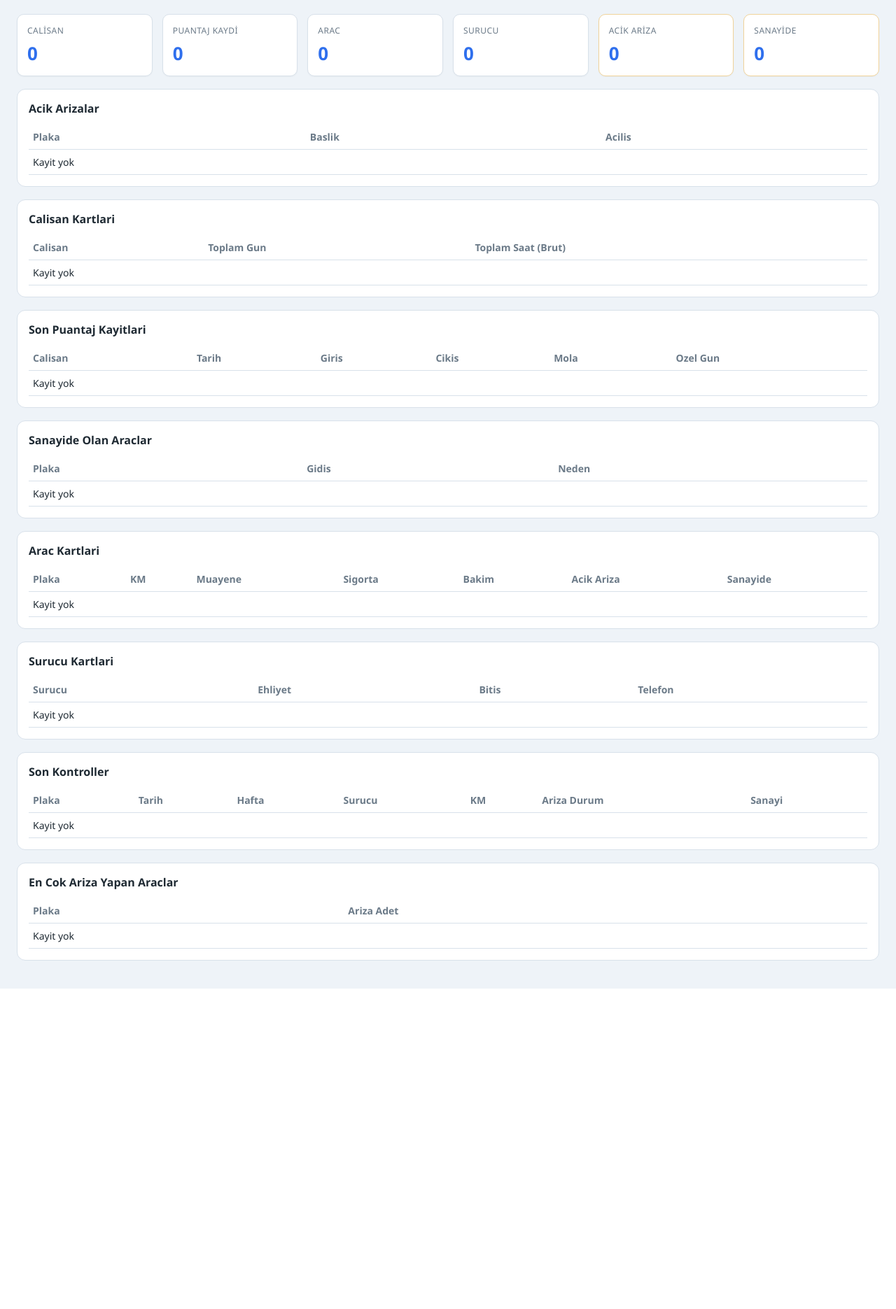
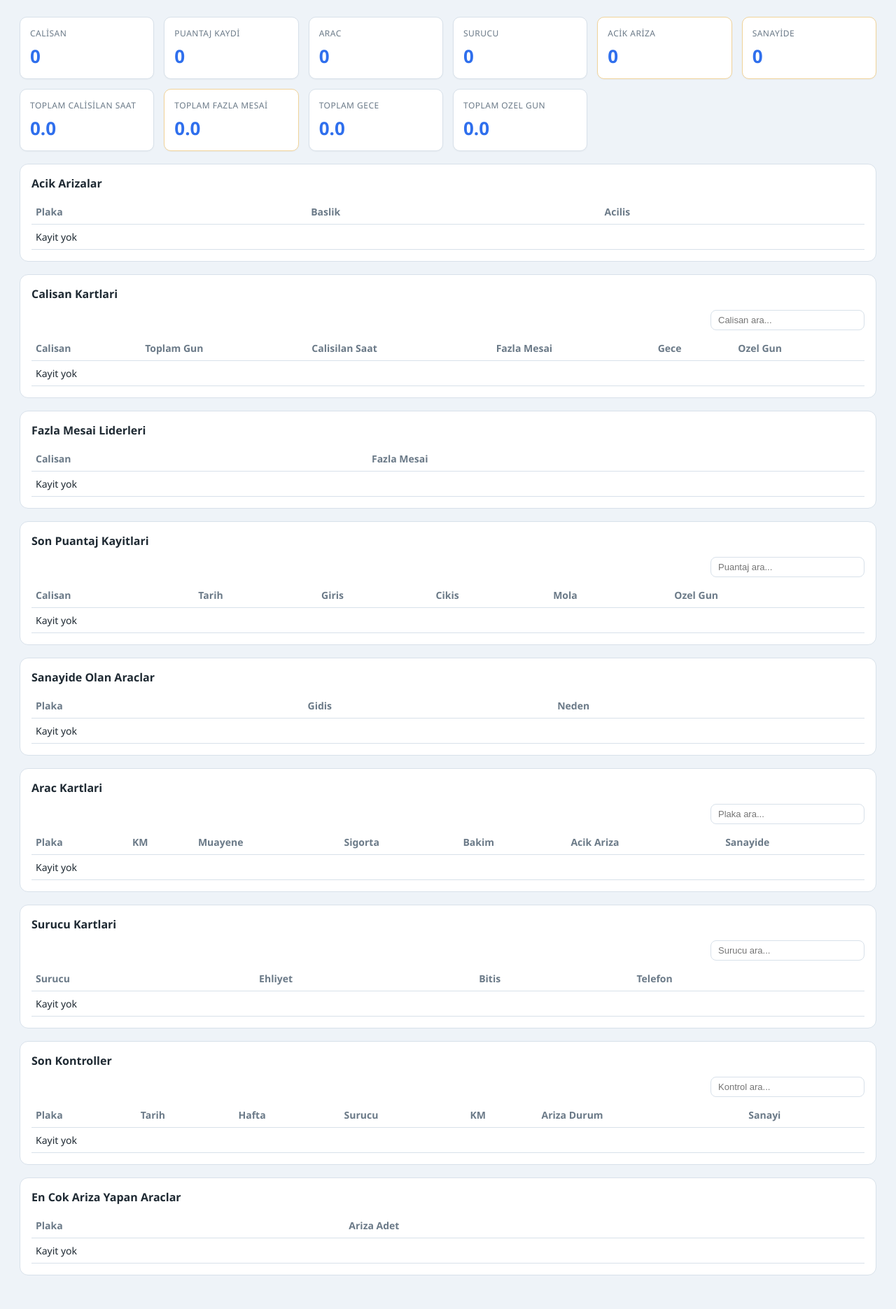
Before and after one commit to yabujinnn06/rainstaff, a Flask app: page / in a window 1280 px wide. Shown: the part 60-1931 px from the top of the page at 70% size. Before the commit the page ends 1473 px from the top, so only its background shows below. Run offline with Flask 3, Linux system fonts and the light colour scheme.

Commit message:
Expand dashboard metrics

```diff
--- a/server/app.py
+++ b/server/app.py
@@ -54,6 +54,78 @@ def safe_count(conn, query):
         return 0
 
 
+def parse_time_to_minutes(value):
+    if not value:
+        return None
+    parts = value.split(":")
+    if len(parts) < 2:
+        return None
+    try:
+        return int(parts[0]) * 60 + int(parts[1])
+    except ValueError:
+        return None
+
+
+def compute_day_metrics(work_date, start_time, end_time, break_minutes, is_special, settings):
+    start_min = parse_time_to_minutes(start_time)
+    end_min = parse_time_to_minutes(end_time)
+    if start_min is None or end_min is None:
+        return {
+            "worked": 0.0,
+            "overtime": 0.0,
+            "night": 0.0,
+            "special": 0.0,
+            "overnight": 0.0,
+            "scheduled": 0.0,
+        }
+    if end_min <= start_min:
+        end_min += 1440
+    break_min = break_minutes or 0
+    worked_minutes = max(0, (end_min - start_min) - break_min)
+    worked_hours = round(worked_minutes / 60.0, 2)
+
+    night_minutes = 0
+    night_windows = [(22 * 60, 24 * 60), (0, 6 * 60), (1440, 1440 + 6 * 60)]
+    for n_start, n_end in night_windows:
+        overlap_start = max(start_min, n_start)
+        overlap_end = min(end_min, n_end)
+        if overlap_end > overlap_start:
+            night_minutes += overlap_end - overlap_start
+    night_hours = round(night_minutes / 60.0, 2)
+
+    overnight_minutes = max(0, end_min - 1440)
+    overnight_hours = round(overnight_minutes / 60.0, 2)
+
+    weekday_hours = float(settings.get("weekday_hours", "9") or 9)
+    sat_start = parse_time_to_minutes(settings.get("saturday_start", "09:00")) or 540
+    sat_end = parse_time_to_minutes(settings.get("saturday_end", "14:00")) or 840
+    saturday_hours = max(0, (sat_end - sat_start) / 60.0)
+    scheduled_hours = 0.0
+    if not is_special:
+        try:
+            weekday = datetime.strptime(work_date, "%Y-%m-%d").weekday()
+        except ValueError:
+            weekday = 0
+        if weekday == 5:
+            scheduled_hours = saturday_hours
+        elif weekday < 5:
+            scheduled_hours = weekday_hours
+        else:
+            scheduled_hours = 0.0
+
+    special_hours = worked_hours if is_special else 0.0
+    overtime_hours = 0.0 if is_special else max(0.0, worked_hours - scheduled_hours)
+
+    return {
+        "worked": worked_hours,
+        "overtime": round(overtime_hours, 2),
+        "night": night_hours,
+        "special": special_hours,
+        "overnight": overnight_hours,
+        "scheduled": round(scheduled_hours, 2),
+    }
+
+
 @app.route("/")
 @app.route("/dashboard")
 def dashboard():
@@ -65,11 +137,17 @@ def dashboard():
         "open_faults": 0,
         "service_open": 0,
         "service_total": 0,
+        "worked_hours": 0.0,
+        "overtime_hours": 0.0,
+        "night_hours": 0.0,
+        "special_hours": 0.0,
     }
     open_faults = []
     service_open = []
     top_faults = []
     employee_cards = []
+    overtime_leaders = []
+    timesheet_rows = []
     recent_timesheets = []
     vehicle_cards = []
     driver_cards = []
@@ -79,6 +157,7 @@ def dashboard():
     if db_exists():
         last_sync = datetime.fromtimestamp(os.path.getmtime(DB_PATH)).strftime("%Y-%m-%d %H:%M")
         with get_conn() as conn:
+            settings = {row["key"]: row["value"] for row in conn.execute("SELECT key, value FROM settings;")}
             summary["employees"] = safe_count(conn, "SELECT COUNT(*) FROM employees;")
             summary["timesheets"] = safe_count(conn, "SELECT COUNT(*) FROM timesheets;")
             summary["vehicles"] = safe_count(conn, "SELECT COUNT(*) FROM vehicles;")
@@ -106,18 +185,10 @@ def dashboard():
                 "FROM vehicle_faults f JOIN vehicles v ON v.id = f.vehicle_id "
                 "GROUP BY f.vehicle_id ORDER BY cnt DESC LIMIT 5;"
             ).fetchall()
-            employee_cards = conn.execute(
-                "SELECT e.full_name as name, "
-                "COUNT(t.id) as total_days, "
-                "ROUND(COALESCE(SUM((julianday(t.end_time) - julianday(t.start_time)) * 24.0), 0), 2) as gross_hours "
-                "FROM employees e "
-                "LEFT JOIN timesheets t ON t.employee_id = e.id "
-                "GROUP BY e.id ORDER BY total_days DESC LIMIT 10;"
-            ).fetchall()
-            recent_timesheets = conn.execute(
-                "SELECT e.full_name as name, t.work_date, t.start_time, t.end_time, t.break_minutes, t.is_special "
-                "FROM timesheets t JOIN employees e ON e.id = t.employee_id "
-                "ORDER BY t.work_date DESC, t.id DESC LIMIT 15;"
+            timesheet_rows = conn.execute(
+                "SELECT t.employee_id, e.full_name as name, t.work_date, t.start_time, t.end_time, "
+                "t.break_minutes, t.is_special "
+                "FROM timesheets t JOIN employees e ON e.id = t.employee_id;"
             ).fetchall()
             vehicle_cards = conn.execute(
                 "SELECT v.plate, v.km, v.inspection_date, v.insurance_date, v.maintenance_date, "
@@ -140,6 +211,46 @@ def dashboard():
                 "ORDER BY i.inspection_date DESC, i.id DESC LIMIT 10;"
             ).fetchall()
 
+            emp_totals = {}
+            for row in timesheet_rows:
+                metrics = compute_day_metrics(
+                    row["work_date"],
+                    row["start_time"],
+                    row["end_time"],
+                    row["break_minutes"],
+                    row["is_special"],
+                    settings,
+                )
+                summary["worked_hours"] += metrics["worked"]
+                summary["overtime_hours"] += metrics["overtime"]
+                summary["night_hours"] += metrics["night"]
+                summary["special_hours"] += metrics["special"]
+                emp = emp_totals.setdefault(
+                    row["employee_id"],
+                    {
+                        "name": row["name"],
+                        "days": 0,
+                        "worked": 0.0,
+                        "overtime": 0.0,
+                        "night": 0.0,
+                        "special": 0.0,
+                    },
+                )
+                emp["days"] += 1
+                emp["worked"] += metrics["worked"]
+                emp["overtime"] += metrics["overtime"]
+                emp["night"] += metrics["night"]
+                emp["special"] += metrics["special"]
+
+            summary["worked_hours"] = round(summary["worked_hours"], 2)
+            summary["overtime_hours"] = round(summary["overtime_hours"], 2)
+            summary["night_hours"] = round(summary["night_hours"], 2)
+            summary["special_hours"] = round(summary["special_hours"], 2)
+
+            employee_cards = sorted(emp_totals.values(), key=lambda x: x["worked"], reverse=True)[:10]
+            overtime_leaders = sorted(emp_totals.values(), key=lambda x: x["overtime"], reverse=True)[:10]
+            recent_timesheets = sorted(timesheet_rows, key=lambda x: x["work_date"], reverse=True)[:15]
+
     return render_template(
         "dashboard.html",
         summary=summary,
@@ -147,6 +258,7 @@ def dashboard():
         service_open=service_open,
         top_faults=top_faults,
         employee_cards=employee_cards,
+        overtime_leaders=overtime_leaders,
         recent_timesheets=recent_timesheets,
         vehicle_cards=vehicle_cards,
         driver_cards=driver_cards,
--- a/server/static/style.css
+++ b/server/static/style.css
@@ -39,7 +39,7 @@ body {
 }
 
 .wrap {
-  padding: 20px 24px 40px;
+  padding: 24px 28px 48px;
   display: grid;
   gap: 18px;
 }
@@ -89,6 +89,20 @@ body {
   font-weight: 600;
 }
 
+.panel-actions {
+  display: flex;
+  justify-content: flex-end;
+  margin-bottom: 8px;
+}
+
+.table-search {
+  border: 1px solid var(--border);
+  border-radius: 8px;
+  padding: 6px 10px;
+  font-size: 13px;
+  width: 220px;
+}
+
 table {
   width: 100%;
   border-collapse: collapse;
--- a/server/templates/dashboard.html
+++ b/server/templates/dashboard.html
@@ -38,6 +38,22 @@
           <div class="label">Sanayide</div>
           <div class="value">{{ summary.service_open }}</div>
         </div>
+        <div class="card">
+          <div class="label">Toplam Calisilan Saat</div>
+          <div class="value">{{ summary.worked_hours }}</div>
+        </div>
+        <div class="card warn">
+          <div class="label">Toplam Fazla Mesai</div>
+          <div class="value">{{ summary.overtime_hours }}</div>
+        </div>
+        <div class="card">
+          <div class="label">Toplam Gece</div>
+          <div class="value">{{ summary.night_hours }}</div>
+        </div>
+        <div class="card">
+          <div class="label">Toplam Ozel Gun</div>
+          <div class="value">{{ summary.special_hours }}</div>
+        </div>
       </section>
 
       <section class="panel">
@@ -68,12 +84,18 @@
 
       <section class="panel">
         <h2>Calisan Kartlari</h2>
-        <table>
+        <div class="panel-actions">
+          <input class="table-search" data-target="employee-table" placeholder="Calisan ara..." />
+        </div>
+        <table id="employee-table">
           <thead>
             <tr>
               <th>Calisan</th>
               <th>Toplam Gun</th>
-              <th>Toplam Saat (Brut)</th>
+              <th>Calisilan Saat</th>
+              <th>Fazla Mesai</th>
+              <th>Gece</th>
+              <th>Ozel Gun</th>
             </tr>
           </thead>
           <tbody>
@@ -81,12 +103,39 @@
               {% for row in employee_cards %}
                 <tr>
                   <td>{{ row['name'] }}</td>
-                  <td>{{ row['total_days'] }}</td>
-                  <td>{{ row['gross_hours'] }}</td>
+                  <td>{{ row['days'] }}</td>
+                  <td>{{ row['worked']|round(2) }}</td>
+                  <td>{{ row['overtime']|round(2) }}</td>
+                  <td>{{ row['night']|round(2) }}</td>
+                  <td>{{ row['special']|round(2) }}</td>
                 </tr>
               {% endfor %}
             {% else %}
-              <tr><td colspan="3">Kayit yok</td></tr>
+              <tr><td colspan="6">Kayit yok</td></tr>
+            {% endif %}
+          </tbody>
+        </table>
+      </section>
+
+      <section class="panel">
+        <h2>Fazla Mesai Liderleri</h2>
+        <table>
+          <thead>
+            <tr>
+              <th>Calisan</th>
+              <th>Fazla Mesai</th>
+            </tr>
+          </thead>
+          <tbody>
+            {% if overtime_leaders %}
+              {% for row in overtime_leaders %}
+                <tr>
+                  <td>{{ row['name'] }}</td>
+                  <td>{{ row['overtime']|round(2) }}</td>
+                </tr>
+              {% endfor %}
+            {% else %}
+              <tr><td colspan="2">Kayit yok</td></tr>
             {% endif %}
           </tbody>
         </table>
@@ -94,7 +143,10 @@
 
       <section class="panel">
         <h2>Son Puantaj Kayitlari</h2>
-        <table>
+        <div class="panel-actions">
+          <input class="table-search" data-target="timesheet-table" placeholder="Puantaj ara..." />
+        </div>
+        <table id="timesheet-table">
           <thead>
             <tr>
               <th>Calisan</th>
@@ -152,7 +204,10 @@
 
       <section class="panel">
         <h2>Arac Kartlari</h2>
-        <table>
+        <div class="panel-actions">
+          <input class="table-search" data-target="vehicle-table" placeholder="Plaka ara..." />
+        </div>
+        <table id="vehicle-table">
           <thead>
             <tr>
               <th>Plaka</th>
@@ -186,7 +241,10 @@
 
       <section class="panel">
         <h2>Surucu Kartlari</h2>
-        <table>
+        <div class="panel-actions">
+          <input class="table-search" data-target="driver-table" placeholder="Surucu ara..." />
+        </div>
+        <table id="driver-table">
           <thead>
             <tr>
               <th>Surucu</th>
@@ -214,7 +272,10 @@
 
       <section class="panel">
         <h2>Son Kontroller</h2>
-        <table>
+        <div class="panel-actions">
+          <input class="table-search" data-target="inspection-table" placeholder="Kontrol ara..." />
+        </div>
+        <table id="inspection-table">
           <thead>
             <tr>
               <th>Plaka</th>
@@ -270,5 +331,19 @@
         </table>
       </section>
     </main>
+    <script>
+      document.querySelectorAll(".table-search").forEach((input) => {
+        input.addEventListener("input", () => {
+          const targetId = input.getAttribute("data-target");
+          const table = document.getElementById(targetId);
+          if (!table) return;
+          const needle = input.value.toLowerCase();
+          table.querySelectorAll("tbody tr").forEach((row) => {
+            const text = row.innerText.toLowerCase();
+            row.style.display = text.includes(needle) ? "" : "none";
+          });
+        });
+      });
+    </script>
   </body>
 </html>
```
